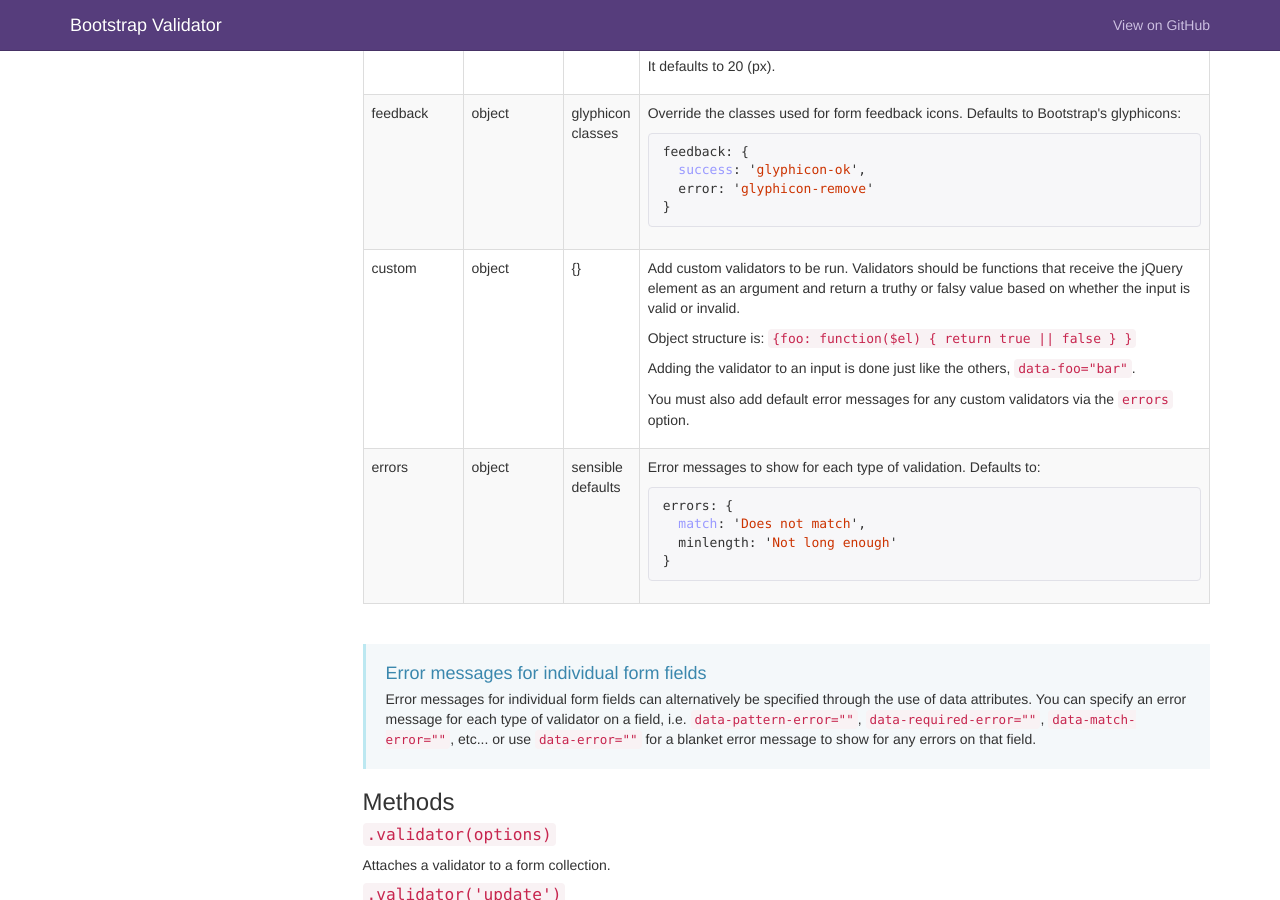
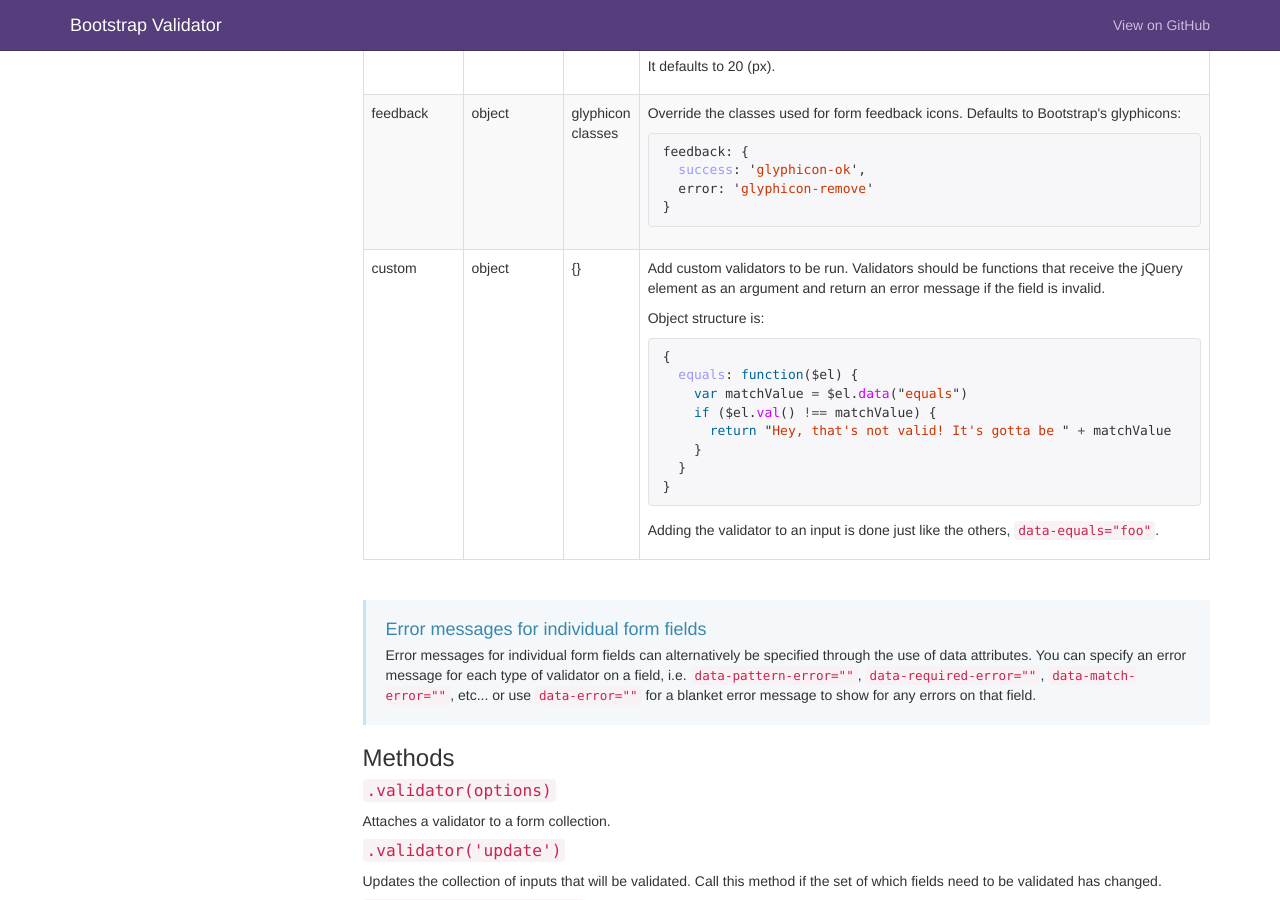
Before and after one commit to 1000hz/bootstrap-validator, a Jekyll site: the page built from docs/index.html, in a window 1280 px wide and 900 px high, scrolled down 4070 px. Built offline with Jekyll 4.4.1, drawn with Linux system fonts in a browser that asks for light colours; nearby versions of some CDN libraries; comment, search, counter and statistics services are not loaded.

Commit message:
Custom validators are now expected to return an error string if the field is invalid. Also, the errors option has been removed. Override `$.fn.validator.Constructor.DEFAULTS.errors` if you want to change the default `match` and `minlength` errors.

```diff
--- a/docs/index.html
+++ b/docs/index.html
@@ -279,23 +279,19 @@ feedback: {
            <td>object</td>
            <td>{}</td>
            <td>
-             <p>Add custom validators to be run. Validators should be functions that receive the jQuery element as an argument and return a truthy or falsy value based on whether the input is valid or invalid.</p>
-             <p>Object structure is: <code>{foo: function($el) { return true || false } }</code></p>
-             <p>Adding the validator to an input is done just like the others, <code>data-foo="bar"</code>.</p>
-             <p>You must also add default error messages for any custom validators via the <code>errors</code> option.
-           </td>
-         </tr>
-         <tr>
-           <td>errors</td>
-           <td>object</td>
-           <td>sensible defaults</td>
-           <td><p>Error messages to show for each type of validation. Defaults to:</p>
+             <p>Add custom validators to be run. Validators should be functions that receive the jQuery element as an argument and return an error message if the field is invalid.</p>
+             <p>Object structure is:<p>
 {% highlight js %}
-errors: {
-  match: 'Does not match',
-  minlength: 'Not long enough'
+{
+  equals: function($el) {
+    var matchValue = $el.data("equals")
+    if ($el.val() !== matchValue) {
+      return "Hey, that's not valid! It's gotta be " + matchValue
+    }
+  }
 }
 {% endhighlight %}
+             <p>Adding the validator to an input is done just like the others, <code>data-equals="foo"</code>.</p>
            </td>
          </tr>
         </tbody>
```
Also changed, not shown: js/tests/unit/validator.js (+8 -17 lines), js/validator.js (+24 -25 lines).
